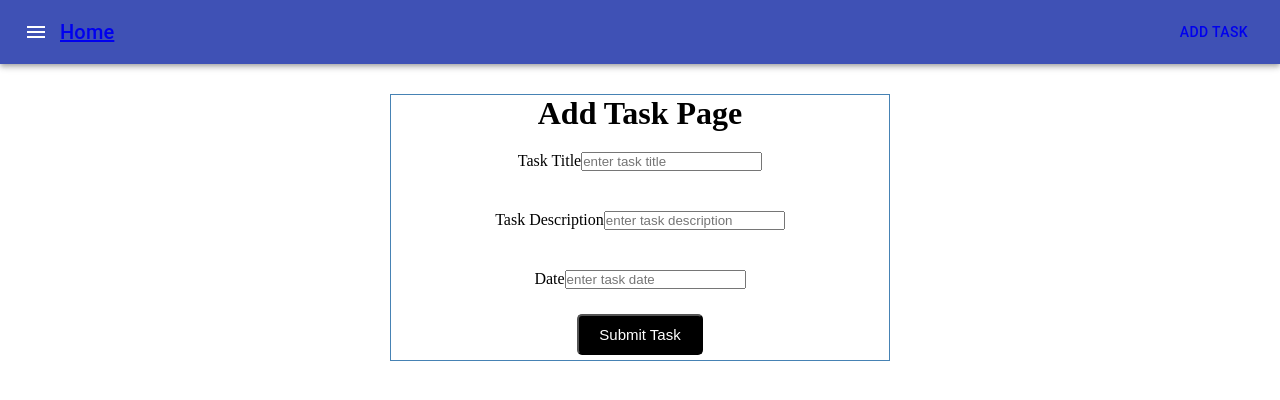
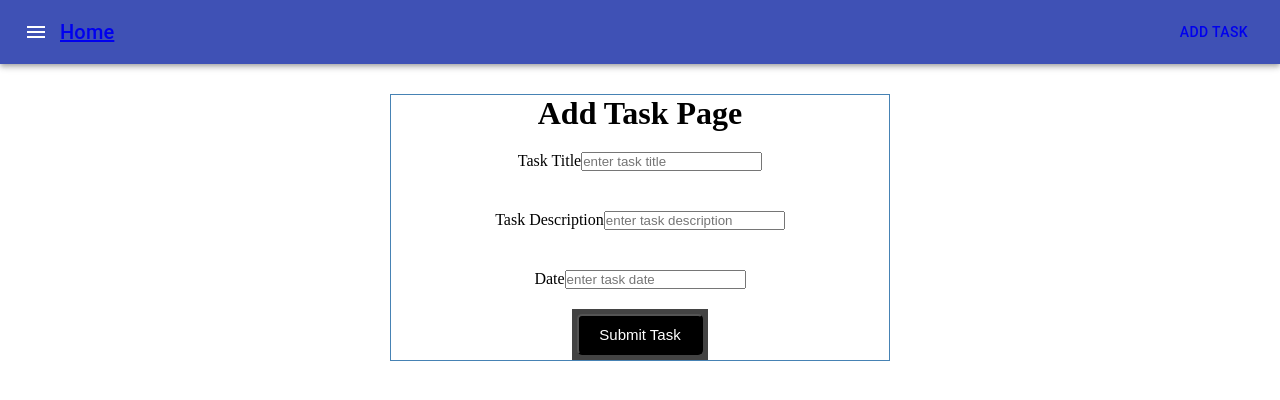
Before and after one commit to chadtarpey615/group, a React (Create React App) app in the folder client/: page /tasks in a window 1280 px wide. Shown: the top 400 px of the page. Built offline with nearby package versions, Linux system fonts and the light colour scheme; the HTML template or start-up script is replaced by a standard one.

Commit message:
added add task button and changes styles

```diff
--- a/client/src/App.css
+++ b/client/src/App.css
@@ -36,6 +36,13 @@
   margin: 5px;
   color: white;
   font-size: 15px;
+}
+
+.btn {
+  background-color: #434343;
+  display: flex;
+  flex-direction: column;
+ align-items: center;
 }
 
 .input-field {
--- a/client/src/components/Tasks.js
+++ b/client/src/components/Tasks.js
@@ -5,7 +5,7 @@ import { FaTrashAlt } from "react-icons/fa"
 const Tasks = () => {
 
     const [tasks, setTasks] = useState([]);
-    const [isEditing, setIsEditing] = useState(false);
+    const [newTask, setNewTask] = useState(false);
 
 
     useEffect(() => {
@@ -44,12 +44,12 @@ const Tasks = () => {
                     <p>{task.description}</p>
                     <p>{task.date}</p>
                     <FaTrashAlt onClick={() => deleteTask(task._id)} />
-                    <button onClick={(id) => setIsEditing(true)}>edit task</button>
+                    <button>edit task</button>
                 </div>
             )
     })
 
-    if (isEditing)
+    if (newTask)
         return (
 
             <>
@@ -58,12 +58,14 @@ const Tasks = () => {
             </>
         )
 
-    if (!isEditing)
-        return (
-            <>
-                {tasksList}
-            </>
-        )
+    // if (!isEditing)
+    return (
+        <>
+            <h1 className="title"> Task Tracker</h1>
+            <button className="btn" onClick={() => setNewTask(true)}>Add Task</button>
+            {tasksList}
+        </>
+    )
 }
 
 export default Tasks
```
